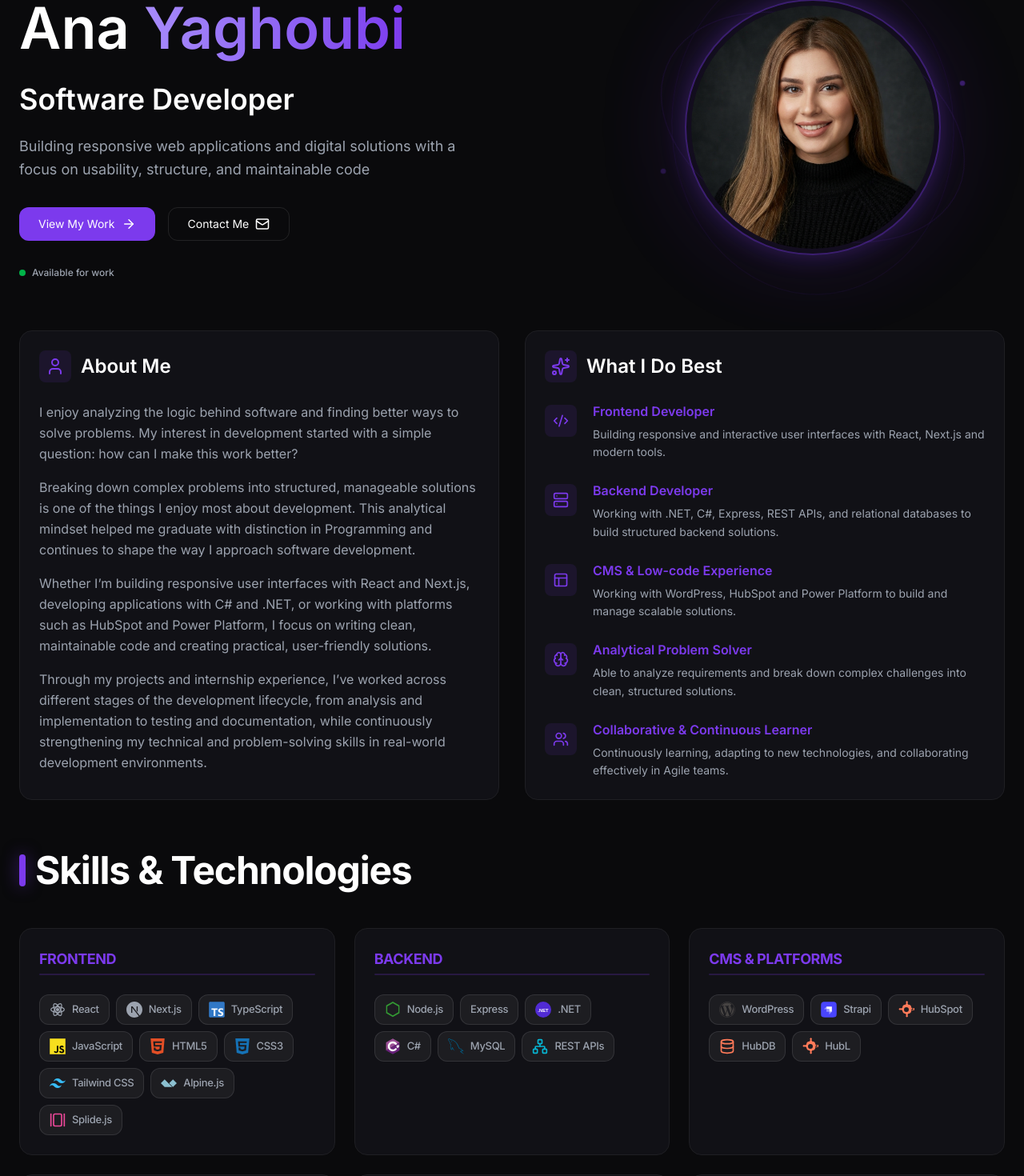
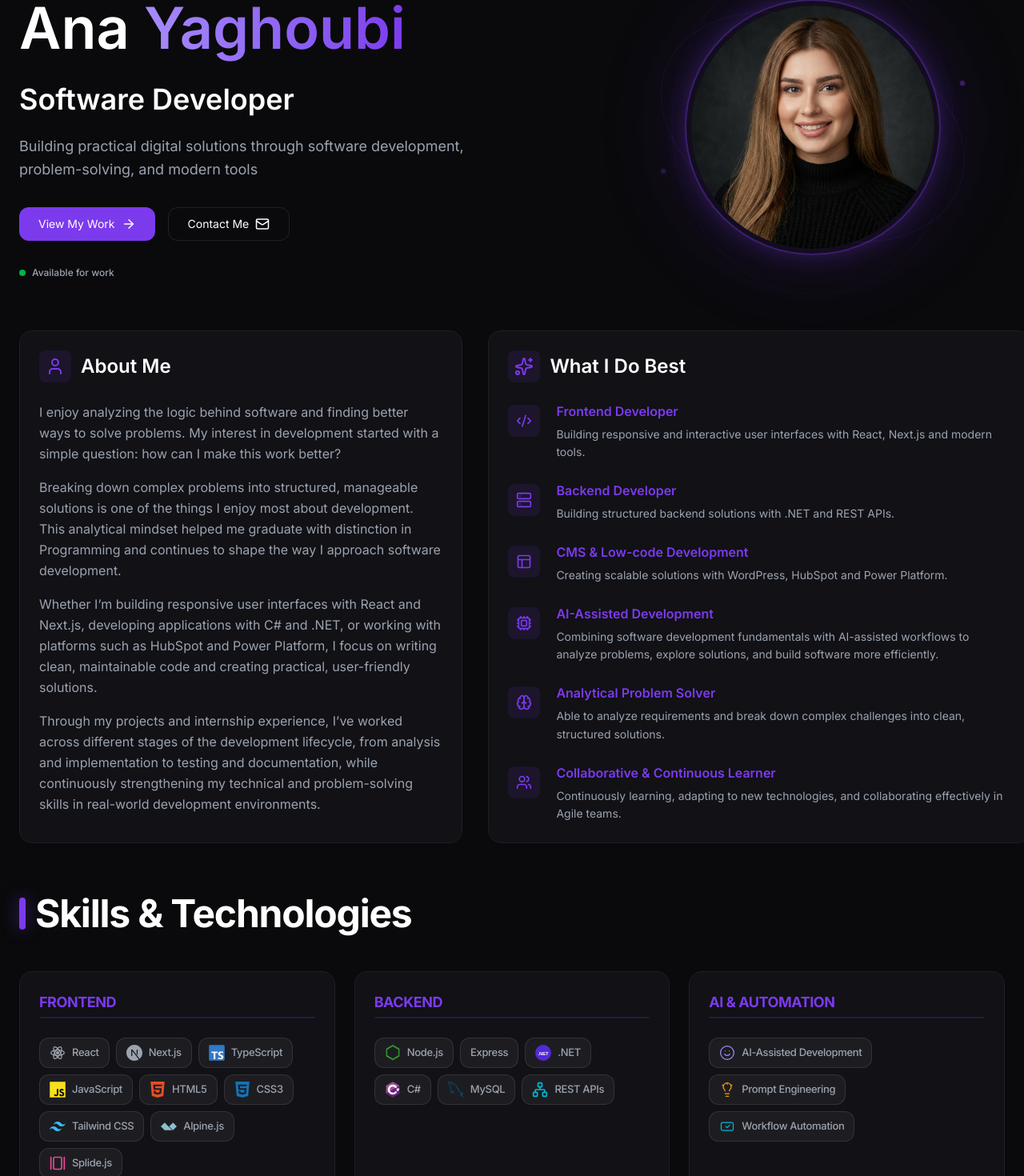
Before and after one commit to AnaYaghoubi/ana-yaghoubi-portfolio, a React (Vite) app: page / in a window 1280 px wide. Shown: the part 110-1580 px from the top of the page at 80% size. Built offline with nearby package versions, Linux system fonts and the light colour scheme.

Commit message:
Improve portfolio content and skills section

```diff
--- a/index.html
+++ b/index.html
@@ -6,19 +6,19 @@
     <link rel="icon" type="image/png" href="/favicon.png" />
     <link rel="apple-touch-icon" href="/apple-touch-icon.png" />
     <meta name="viewport" content="width=device-width, initial-scale=1.0" />
-    <title>Ana Yaghoubi | Software Developer Portfolio</title>
-    <meta name="description" content="Building responsive web applications and digital solutions with a focus on usability, structure, and maintainable code" />
+    <title>Ana Yaghoubi | Software Developer</title>
+    <meta name="description" content="Building practical digital solutions through software development, problem-solving, and modern technologies" />
 
     <!-- Open Graph Metadata -->
-    <meta property="og:title" content="Ana Yaghoubi | Software Developer Portfolio" />
-    <meta property="og:description" content="Building responsive web applications and digital solutions with a focus on usability, structure, and maintainable code" />
+    <meta property="og:title" content="Ana Yaghoubi | Software Developer" />
+    <meta property="og:description" content="Building practical digital solutions through software development, problem-solving, and modern technologies" />
     <meta property="og:type" content="website" />
     <meta property="og:image" content="/og-image.png" />
 
     <!-- Twitter Card Metadata -->
     <meta name="twitter:card" content="summary_large_image" />
-    <meta name="twitter:title" content="Ana Yaghoubi | Software Developer Portfolio" />
-    <meta name="twitter:description" content="Building responsive web applications and digital solutions with a focus on usability, structure, and maintainable code" />
+    <meta name="twitter:title" content="Ana Yaghoubi | Software Developer" />
+    <meta name="twitter:description" content="Building practical digital solutions through software development, problem-solving, and modern technologies" />
     <meta name="twitter:image" content="/og-image.png" />
   </head>
   <body>
--- a/src/App.tsx
+++ b/src/App.tsx
@@ -21,15 +21,15 @@ import { useSEO } from './hooks/useSEO';
 
 const Home = () => {
   useSEO({
-    title: 'Ana Yaghoubi | Software Developer Portfolio',
-    description: 'Building responsive web applications and digital solutions with a focus on usability, structure, and maintainable code',
+    title: 'Ana Yaghoubi | Software Developer',
+    description: 'Building practical digital solutions through software development, problem-solving, and modern technologies',
     jsonLd: {
       '@context': 'https://schema.org',
       '@type': 'Person',
       'name': 'Ana Yaghoubi',
       'jobTitle': 'Software Developer',
       'url': window.location.origin,
-      'description': 'Building responsive web applications and digital solutions with a focus on usability, structure, and maintainable code',
+      'description': 'Building practical digital solutions through software development, problem-solving, and modern technologies',
       'sameAs': [
         'https://github.com/AnaYaghoubi',
         'https://linkedin.com/in/ana-yaghoubi'
--- a/src/components/About.tsx
+++ b/src/components/About.tsx
@@ -1,9 +1,9 @@
-import { User, Sparkles, Code2, Layout, Users, Brain, Server } from 'lucide-react';
+import { User, Sparkles, Code2, Layout, Users, Brain, Server, Cpu } from 'lucide-react';
 
 const About = () => {
   return (
     <section id="about" className="py-8 px-6 overflow-hidden">
-      <div className="max-w-7xl mx-auto grid grid-cols-1 lg:grid-cols-2 gap-8">
+      <div className="max-w-7xl mx-auto grid grid-cols-1 lg:grid-cols-[45%_55%] gap-8">
         {/* About Me */}
         <div className="card space-y-6 reveal">
           <div className="flex items-center gap-3">
@@ -51,26 +51,32 @@ const About = () => {
             <FeatureItem
               icon={<Server size={20} />}
               title="Backend Developer"
-              desc="Working with .NET, C#, Express, REST APIs, and relational databases to build structured backend solutions."
+              desc="Building structured backend solutions with .NET and REST APIs."
               delay="delay-200"
             />
             <FeatureItem
               icon={<Layout size={20} />}
-              title="CMS & Low-code Experience"
-              desc="Working with WordPress, HubSpot and Power Platform to build and manage scalable solutions."
+              title="CMS & Low-code Development"
+              desc="Creating scalable solutions with WordPress, HubSpot and Power Platform."
               delay="delay-300"
+            />
+            <FeatureItem
+              icon={<Cpu size={20} />}
+              title="AI-Assisted Development"
+              desc="Combining software development fundamentals with AI-assisted workflows to analyze problems, explore solutions, and build software more efficiently."
+              delay="delay-400"
             />
             <FeatureItem
               icon={<Brain size={20} />}
               title="Analytical Problem Solver"
               desc="Able to analyze requirements and break down complex challenges into clean, structured solutions."
-              delay="delay-400"
+              delay="delay-500"
             />
             <FeatureItem
               icon={<Users size={20} />}
               title="Collaborative & Continuous Learner"
               desc="Continuously learning, adapting to new technologies, and collaborating effectively in Agile teams."
-              delay="delay-500"
+              delay="delay-600"
             />
           </div>
         </div>
--- a/src/components/AllProjects.tsx
+++ b/src/components/AllProjects.tsx
@@ -10,8 +10,8 @@ const Github = ({ size = 20 }: { size?: number }) => (
 
 const AllProjects = () => {
   useSEO({
-    title: 'Web Development Projects | Ana Yaghoubi',
-    description: 'Explore the full portfolio of software projects and development work completed by Ana Yaghoubi.'
+    title: 'Projects | Ana Yaghoubi',
+    description: 'Explore software projects focused on web development, problem-solving, and practical digital solutions.'
   });
 
   const [searchQuery, setSearchQuery] = useState('');
--- a/src/components/Blog.tsx
+++ b/src/components/Blog.tsx
@@ -7,7 +7,7 @@ import { useSEO } from '../hooks/useSEO';
 const Blog = () => {
   useSEO({
     title: 'Internship Journey | Ana Yaghoubi',
-    description: 'Documenting my internship experience, frontend development, CMS development, and technical learnings.'
+    description: 'Technical learnings, project insights, and experiences from my software development journey.'
   });
 
   const [searchQuery, setSearchQuery] = useState('');
--- a/src/components/CV.tsx
+++ b/src/components/CV.tsx
@@ -16,7 +16,8 @@ const PageWrapper = ({ children, className = "" }: { children: React.ReactNode,
 const CV = () => {
   useSEO({
     title: 'Ana_Yaghoubi_CV_EN',
-    description: 'Curriculum Vitae of Ana Yaghoubi, showcasing experience in React, TypeScript, ASP.NET Core, CMS development, and modern web application development.'
+    description: 'Curriculum Vitae of Ana Yaghoubi, showcasing experience in React, TypeScript, ASP.NET Core, CMS development, and modern web application development.',
+    noindex: true
   });
 
   const handlePrint = () => {
@@ -131,6 +132,7 @@ const CV = () => {
               <div className="space-y-2.5 text-[11px] print:text-[10px] leading-relaxed text-slate-200">
                 <p><strong className="text-white block mb-0.5">Front-end:</strong> JavaScript, TypeScript, React.js, Next.js, HTML, CSS, Tailwind, Alpine.js, Splide.js</p>
                 <p><strong className="text-white block mb-0.5">Back-end & APIs:</strong> Node.js, Express, .NET, C#, REST APIs</p>
+                <p><strong className="text-white block mb-0.5">AI & Automation:</strong> AI-Assisted Development, Prompt Engineering, Workflow Automation</p>
                 <p><strong className="text-white block mb-0.5">Power Platform:</strong> Power Apps, Power Automate, Dataverse</p>
                 <p><strong className="text-white block mb-0.5">Testing:</strong> Unit Testing, Integration Testing</p>
                 <p><strong className="text-white block mb-0.5">Tools & Platforms:</strong> Docker, Vercel, GitHub, Strapi, WordPress, HubSpot, Figma</p>
--- a/src/components/CVDutch.tsx
+++ b/src/components/CVDutch.tsx
@@ -16,7 +16,8 @@ const PageWrapper = ({ children, className = "" }: { children: React.ReactNode,
 const CVDutch = () => {
   useSEO({
     title: 'Ana_Yaghoubi_CV_NL',
-    description: 'Nederlandstalige Curriculum Vitae van Ana Yaghoubi. Softwareontwikkelaar gespecialiseerd in moderne webtechnologieën.'
+    description: 'Nederlandstalige Curriculum Vitae van Ana Yaghoubi. Softwareontwikkelaar gespecialiseerd in moderne webtechnologieën.',
+    noindex: true
   });
   const handlePrint = () => {
     window.print();
@@ -126,6 +127,7 @@ const CVDutch = () => {
               <div className="space-y-2.5 text-[11px] print:text-[10px] leading-relaxed text-slate-200">
                 <p><strong className="text-white block mb-0.5">Front-end:</strong> JavaScript, TypeScript, React.js, Next.js, HTML, CSS, Tailwind, Alpine.js, Splide.js</p>
                 <p><strong className="text-white block mb-0.5">Back-end & APIs:</strong> Node.js, Express, .NET, C#, REST APIs</p>
+                <p><strong className="text-white block mb-0.5">AI & Automatisering:</strong> AI-Assisted Development, Prompt Engineering, Workflow Automation</p>
                 <p><strong className="text-white block mb-0.5">Power Platform:</strong> Power Apps, Power Automate, Dataverse</p>
                 <p><strong className="text-white block mb-0.5">Testing:</strong> Unit Testing, Integration Testing</p>
                 <p><strong className="text-white block mb-0.5">Tools & Platforms:</strong> Docker, Vercel, GitHub, Strapi, WordPress, HubSpot, Figma</p>
--- a/src/components/Hero.tsx
+++ b/src/components/Hero.tsx
@@ -13,7 +13,7 @@ const Hero = () => {
           </h1>
           <h2 className="text-2xl sm:text-3xl lg:text-4xl text-text-primary">Software Developer</h2>
           <p className="text-text-secondary text-lg max-w-xl leading-relaxed">
-            Building responsive web applications and digital solutions with a focus on usability, structure, and maintainable code
+            Building practical digital solutions through software development, problem-solving, and modern tools
           </p>
 
           <div className="flex flex-col sm:flex-row gap-4 pt-2 w-full sm:w-auto">
--- a/src/components/Projects.tsx
+++ b/src/components/Projects.tsx
@@ -26,7 +26,7 @@ const Projects = () => {
 
   const minSwipeDistance = 50;
 
-  // My solution (Working)
+  // Carousel
   const [activeSlide, setActiveSlide] = useState(1);
   const [isTransitioning, setIsTransitioning] = useState(true);
 
@@ -68,7 +68,7 @@ const Projects = () => {
     }
   }, [isTransitioning]);
 
-  // here
+
 
   useEffect(() => {
     if (!isTransitioning) {
--- a/src/components/SkillIcon.tsx
+++ b/src/components/SkillIcon.tsx
@@ -67,7 +67,15 @@ const SkillIcon = ({ name }: { name: string }) => {
     "HubDB": <svg xmlns="http://www.w3.org/2000/svg" width="24" height="24" viewBox="0 0 24 24" fill="none" stroke="#FF7A59" strokeWidth="2" strokeLinecap="round" strokeLinejoin="round"><ellipse cx="12" cy="5" rx="9" ry="3" /><path d="M3 5V19A9 3 0 0 0 21 19V5" /><path d="M3 12A9 3 0 0 0 21 12" /></svg>,
     "REST APIs": <svg xmlns="http://www.w3.org/2000/svg" width="24" height="24" viewBox="0 0 24 24" fill="none" stroke="#06b6d4" strokeWidth="2" strokeLinecap="round" strokeLinejoin="round"><rect x="16" y="16" width="6" height="6" rx="1" /><rect x="2" y="16" width="6" height="6" rx="1" /><rect x="9" y="2" width="6" height="6" rx="1" /><path d="M5 16v-3a1 1 0 0 1 1-1h12a1 1 0 0 1 1 1v3" /><path d="M12 12V8" /></svg>,
     "Express.js": <svg xmlns="http://www.w3.org/2000/svg" width="24" height="24" viewBox="0 0 128 128"><path fill="currentColor" d="M126.67 98.44c-4.56 1.16-7.38.05-9.91-3.75-5.68-8.51-11.95-16.63-18-24.9-.78-1.07-1.59-2.12-2.6-3.45C89 76 81.85 85.2 75.14 94.77c-2.4 3.42-4.92 4.91-9.4 3.7l26.92-36.13L67.6 29.71c4.31-.84 7.29-.41 9.93 3.45 5.83 8.52 12.26 16.63 18.67 25.21 6.45-8.55 12.8-16.67 18.8-25.11 2.41-3.42 5-4.72 9.33-3.46-3.28 4.35-6.49 8.63-9.72 12.88-4.36 5.73-8.64 11.53-13.16 17.14-1.61 2-1.35 3.3.09 5.19C109.9 76 118.16 87.1 126.67 98.44zM1.33 61.74c.72-3.61 1.2-7.29 2.2-10.83 6-21.43 30.6-30.34 47.5-17.06C60.93 41.64 63.39 52.62 62.9 65H7.1c-.84 22.21 15.15 35.62 35.53 28.78 7.15-2.4 11.36-8 13.47-15 1.07-3.51 2.84-4.06 6.14-3.06-1.69 8.76-5.52 16.08-13.52 20.66-12 6.86-29.13 4.64-38.14-4.89C5.26 85.89 3 78.92 2 71.39c-.15-1.2-.46-2.38-.7-3.57q.03-3.04.03-6.08zm5.87-1.49h50.43c-.33-16.06-10.33-27.47-24-27.57-15-.12-25.78 11.02-26.43 27.57z"/></svg>,
-    "Splide.js": <svg xmlns="http://www.w3.org/2000/svg" width="24" height="24" viewBox="0 0 24 24" fill="none" stroke="#ec4899" strokeWidth="2" strokeLinecap="round" strokeLinejoin="round"><path d="M2 3v18" /><rect width="12" height="18" x="6" y="3" rx="2" /><path d="M22 3v18" /></svg>
+    "Splide.js": <svg xmlns="http://www.w3.org/2000/svg" width="24" height="24" viewBox="0 0 24 24" fill="none" stroke="#ec4899" strokeWidth="2" strokeLinecap="round" strokeLinejoin="round"><path d="M2 3v18" /><rect width="12" height="18" x="6" y="3" rx="2" /><path d="M22 3v18" /></svg>,
+    "OpenAI API": <svg xmlns="http://www.w3.org/2000/svg" width="24" height="24" viewBox="0 0 24 24" fill="none" stroke="#10b981" strokeWidth="1.5" strokeLinecap="round" strokeLinejoin="round"><path d="M12 3v18M3 12h18M12 3l3.5 9-3.5 9-3.5-9z" /></svg>,
+    "Claude AI": <svg xmlns="http://www.w3.org/2000/svg" width="24" height="24" viewBox="0 0 24 24" fill="none" stroke="#d97706" strokeWidth="1.5" strokeLinecap="round" strokeLinejoin="round"><path d="M12 2L9.5 9.5 2 12l7.5 2.5L12 22l2.5-7.5L22 12l-7.5-2.5z" /></svg>,
+    "ChatGPT": <svg xmlns="http://www.w3.org/2000/svg" width="24" height="24" viewBox="0 0 24 24" fill="none" stroke="#10b981" strokeWidth="1.5" strokeLinecap="round" strokeLinejoin="round"><path d="M21 15a2 2 0 0 1-2 2H7l-4 4V5a2 2 0 0 1 2-2h14a2 2 0 0 1 2 2z" /><path d="M8 10h.01M12 10h.01M16 10h.01" /></svg>,
+    "Cursor": <svg xmlns="http://www.w3.org/2000/svg" width="24" height="24" viewBox="0 0 24 24" fill="none" stroke="#3b82f6" strokeWidth="1.5" strokeLinecap="round" strokeLinejoin="round"><path d="M3 3l7.07 16.97 2.51-7.39 7.39-2.51L3 3zM13 13l6 6" /></svg>,
+    "Prompt Engineering": <svg xmlns="http://www.w3.org/2000/svg" width="24" height="24" viewBox="0 0 24 24" fill="none" stroke="#f59e0b" strokeWidth="1.5" strokeLinecap="round" strokeLinejoin="round"><path d="M15 14c.2-1 .7-1.7 1.5-2.5 1-.9 1.5-2.2 1.5-3.5A6 6 0 0 0 6 8c0 1 .6 2.2 1.5 3.5.7.7 1.3 1.5 1.5 2.5" /><path d="M9 18h6M10 22h4" /><path d="M12 2v2M4.9 4.9l1.4 1.4M19.1 4.9l-1.4 1.4" /></svg>,
+    "GitHub Copilot": <svg xmlns="http://www.w3.org/2000/svg" width="24" height="24" viewBox="0 0 24 24" fill="none" stroke="#a78bfa" strokeWidth="1.5" strokeLinecap="round" strokeLinejoin="round"><path d="M12 22c5.523 0 10-4.477 10-10S17.523 2 12 2 2 6.477 2 12s4.477 10 10 10z" /><path d="M8 14s1.5 2 4 2 4-2 4-2" /><path d="M9 9h.01M15 9h.01" /></svg>,
+    "AI-Assisted Development": <svg xmlns="http://www.w3.org/2000/svg" width="24" height="24" viewBox="0 0 24 24" fill="none" stroke="#a78bfa" strokeWidth="1.5" strokeLinecap="round" strokeLinejoin="round"><path d="M12 22c5.523 0 10-4.477 10-10S17.523 2 12 2 2 6.477 2 12s4.477 10 10 10z" /><path d="M8 14s1.5 2 4 2 4-2 4-2" /><path d="M9 9h.01M15 9h.01" /></svg>,
+    "Workflow Automation": <svg xmlns="http://www.w3.org/2000/svg" width="24" height="24" viewBox="0 0 24 24" fill="none" stroke="#06b6d4" strokeWidth="1.5" strokeLinecap="round" strokeLinejoin="round"><path d="M21 16V8a2 2 0 0 0-2-2H5a2 2 0 0 0-2 2v8a2 2 0 0 0 2 2h14a2 2 0 0 0 2-2z" /><path d="M10 12l2 2 4-4" /></svg>
   };
 
   if (!icons[name]) {
--- a/src/components/Skills.tsx
+++ b/src/components/Skills.tsx
@@ -12,6 +12,10 @@ const Skills = () => {
       skills: ["Node.js", "Express", ".NET", "C#", "MySQL", "REST APIs"]
     },
     {
+      title: "AI & Automation",
+      skills: ["AI-Assisted Development", "Prompt Engineering", "Workflow Automation"]
+    },
+    {
       title: "CMS & Platforms",
       skills: ["WordPress", "Strapi", "HubSpot", "HubDB", "HubL"]
     },
@@ -20,12 +24,8 @@ const Skills = () => {
       skills: ["Power Apps", "Power Automate", "Dataverse"]
     },
     {
-      title: "Testing",
-      skills: ["Unit Testing", "Integration Testing"]
-    },
-    {
-      title: "Tools & Others",
-      skills: ["Git", "GitHub", "Figma", "Vercel", "Docker", "Agile", "Scrum"]
+      title: "Testing & Tools",
+      skills: ["Unit Testing", "Integration Testing", "Git", "GitHub", "Figma", "Vercel", "Docker", "Agile", "Scrum"]
     }
   ];
 
--- a/src/hooks/useSEO.ts
+++ b/src/hooks/useSEO.ts
@@ -7,9 +7,10 @@ interface SEOProps {
   imageUrl?: string;
   // eslint-disable-next-line @typescript-eslint/no-explicit-any
   jsonLd?: Record<string, any> | Record<string, any>[];
+  noindex?: boolean;
 }
 
-export const useSEO = ({ title, description, type = 'website', imageUrl, jsonLd }: SEOProps) => {
+export const useSEO = ({ title, description, type = 'website', imageUrl, jsonLd, noindex = false }: SEOProps) => {
   const jsonLdString = jsonLd ? JSON.stringify(jsonLd) : '';
 
   useEffect(() => {
@@ -64,11 +65,24 @@ export const useSEO = ({ title, description, type = 'website', imageUrl, jsonLd
       jsonLdScript.remove();
     }
 
+    // 6. Handle noindex
+    let robotsMeta = document.querySelector('meta[name="robots"]');
+    if (noindex) {
+      if (!robotsMeta) {
+        robotsMeta = document.createElement('meta');
+        robotsMeta.setAttribute('name', 'robots');
+        document.head.appendChild(robotsMeta);
+      }
+      robotsMeta.setAttribute('content', 'noindex, nofollow');
+    } else if (robotsMeta) {
+      robotsMeta.remove();
+    }
+
     // Cleanup on unmount or dependency update
     return () => {
       if (jsonLdScript) {
         jsonLdScript.remove();
       }
     };
-  }, [title, description, type, imageUrl, jsonLdString]);
+  }, [title, description, type, imageUrl, jsonLdString, noindex]);
 };
```
Also changed, not shown: 2 other files (tests, documents, lock files or other folders).
